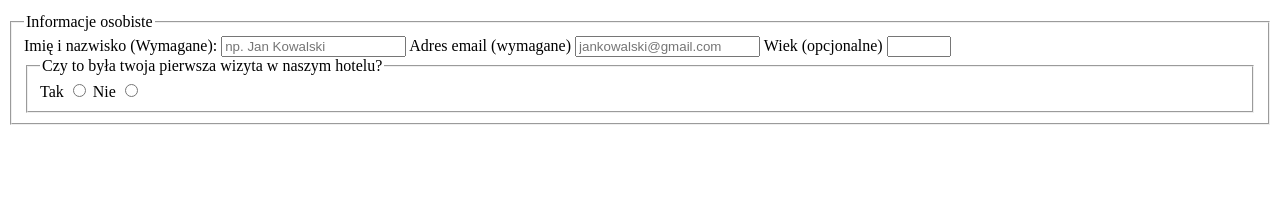
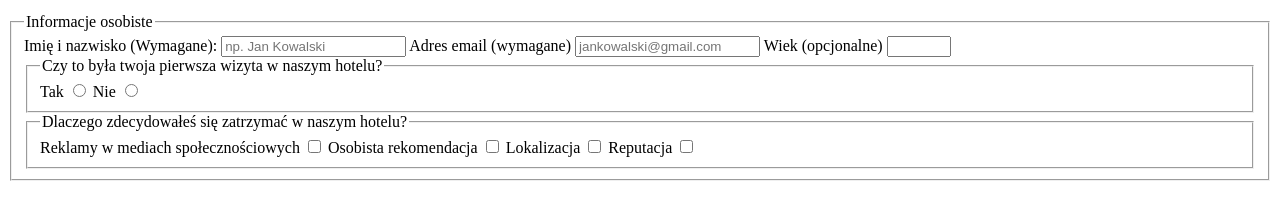
Before and after one commit to ashix3/fm, a plain HTML site: page index.html in a window 1280 px wide. Shown: the part 101-320 px from the top of the page. Drawn offline with Linux system fonts and the light colour scheme.

Commit message:
checkbox

```diff
--- a/index.html
+++ b/index.html
@@ -31,6 +31,17 @@
                     <label for="no-option">Nie</label>
                     <input type="radio" name="hotel-stay" id="no-option">
                 </fieldset>
+                <fieldset>
+                    <legend>Dlaczego zdecydowałeś się zatrzymać w naszym hotelu?</legend>
+                    <label for="ads">Reklamy w mediach społecznościowych</label>
+                    <input type="checkbox" name="ads" id="ads" value="ads">
+                    <label for="recommendations">Osobista rekomendacja</label>
+                    <input type="checkbox" name="recommendations" id="recommendations" value="recommendations">
+                    <label for="location">Lokalizacja</label>
+                    <input type="checkbox" name="location" id="location" value="location">
+                    <label for="reputation">Reputacja</label>
+                    <input type="checkbox" name="reputation" id="reputation" value="reputation">
+                </fieldset>
             </fieldset>
         </form>
     </main>
```
